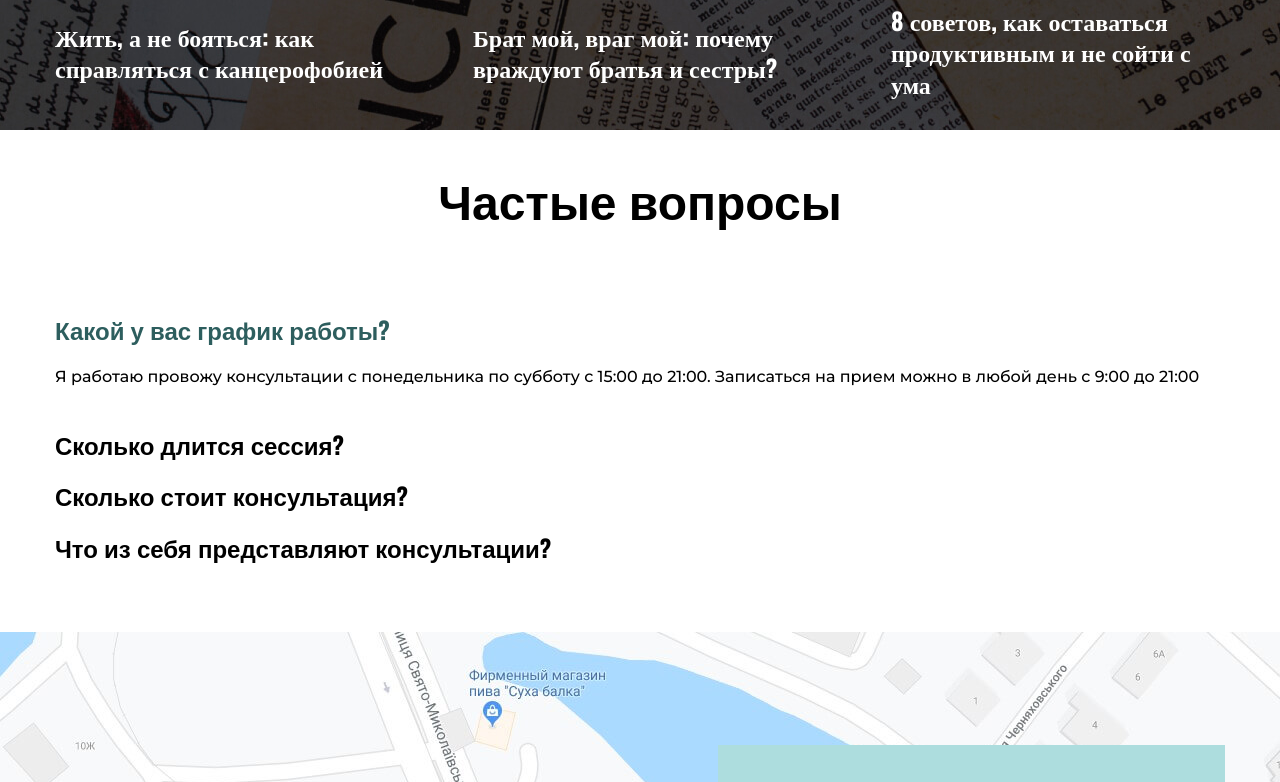
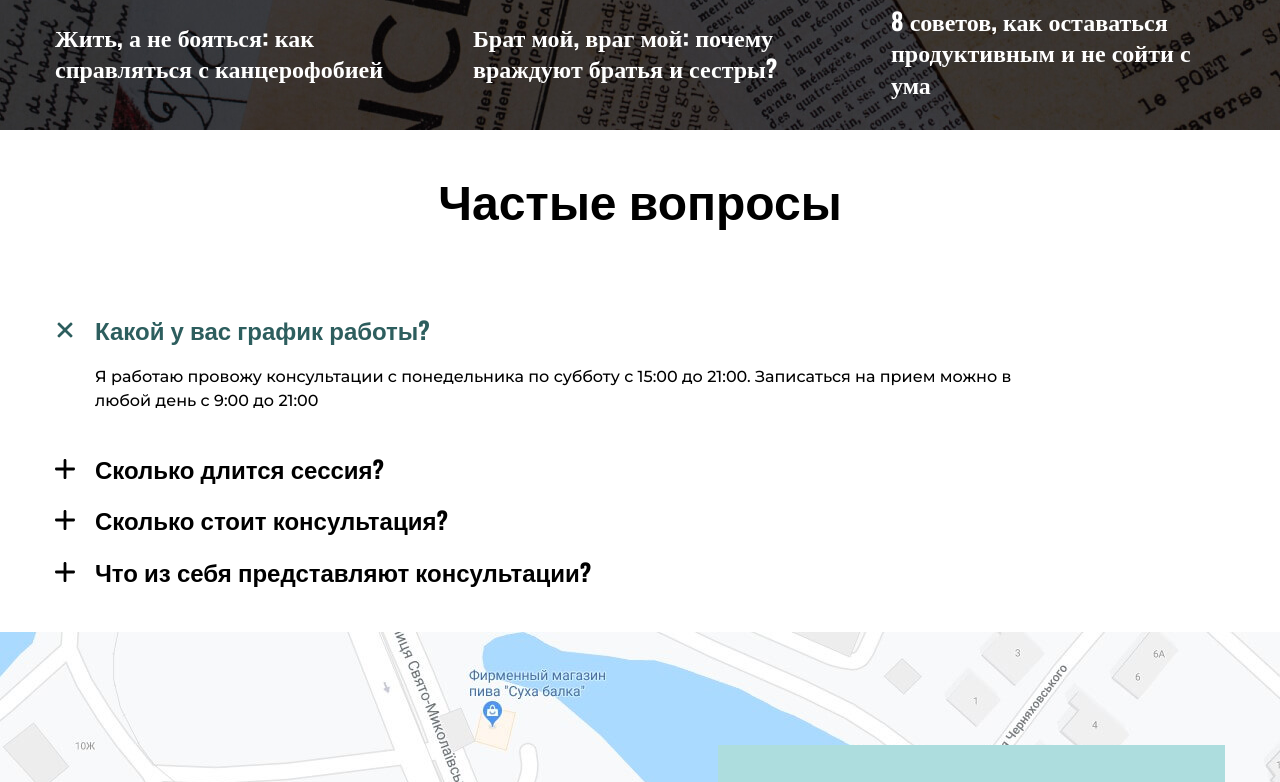
Before and after one commit to saruhonian/HW11, a plain HTML site: page index.html in a window 1280 px wide. Shown: the part 3483-4265 px from the top of the page. Drawn offline with nearby package versions, Linux system fonts and the light colour scheme.

Commit message:
last commit

```diff
--- a/index.html
+++ b/index.html
@@ -171,7 +171,7 @@
                 <div class="feedback__desc">
 
                     <div href="#" class="feedback__desc__item">
-                        <img class="feedback__desc__img" src="img/girl.jpg" alt="girl">
+                        <img class="feedback__desc__img" src="img/girl.png" alt="girl">
                         <p class="feedback__desc__img__text">
                             Марина, 25 лет
                         </p>
@@ -220,7 +220,9 @@
             </div>
             <div class="faq__work">
                 <h3 class="faq__work__title">
-                    Какой у вас график работы?
+                    <svg class="faq__svg" width="20" height="20" transform='rotate(45)' viewBox="0 0 20 20" fill="none" xmlns="http://www.w3.org/2000/svg">
+                    <path d="M18.9146 8.6046H11.3953V1.08527C11.3953 0.742732 10.9302 0 9.99996 0C9.06974 0 8.6046 0.742772 8.6046 1.08527V8.60464H1.08527C0.742772 8.6046 0 9.06973 0 9.99992C0 10.9301 0.742772 11.3953 1.08527 11.3953H8.60464V18.9146C8.60464 19.2571 9.06974 19.9999 10 19.9999C10.9303 19.9999 11.3954 19.2571 11.3954 18.9146V11.3953H18.9147C19.2572 11.3953 20 10.9302 20 9.99992C20 9.06965 19.2571 8.6046 18.9146 8.6046Z" fill="currentColor"/>
+                </svg>Какой у вас график работы?
                 </h3>
                 <p class="faq__work__text">
                     Я работаю провожу консультации с понедельника по субботу с 15:00 до 21:00.
@@ -229,13 +231,19 @@
             </div>
             <div class="faq__other">
                 <h3 class="faq__other__title">
-                    Сколько длится сессия?
+                    <svg  class="faq__svg" width="20" height="20" viewBox="0 0 20 20" fill="none" xmlns="http://www.w3.org/2000/svg">
+                    <path d="M18.9146 8.6046H11.3953V1.08527C11.3953 0.742732 10.9302 0 9.99996 0C9.06974 0 8.6046 0.742772 8.6046 1.08527V8.60464H1.08527C0.742772 8.6046 0 9.06973 0 9.99992C0 10.9301 0.742772 11.3953 1.08527 11.3953H8.60464V18.9146C8.60464 19.2571 9.06974 19.9999 10 19.9999C10.9303 19.9999 11.3954 19.2571 11.3954 18.9146V11.3953H18.9147C19.2572 11.3953 20 10.9302 20 9.99992C20 9.06965 19.2571 8.6046 18.9146 8.6046Z" fill="black"/>
+                </svg>Сколько длится сессия?
                 </h3>
                 <h3 class="faq__other__title">
-                    Сколько стоит консультация?
+                    <svg class="faq__svg" width="20" height="20" viewBox="0 0 20 20" fill="none" xmlns="http://www.w3.org/2000/svg">
+                    <path d="M18.9146 8.6046H11.3953V1.08527C11.3953 0.742732 10.9302 0 9.99996 0C9.06974 0 8.6046 0.742772 8.6046 1.08527V8.60464H1.08527C0.742772 8.6046 0 9.06973 0 9.99992C0 10.9301 0.742772 11.3953 1.08527 11.3953H8.60464V18.9146C8.60464 19.2571 9.06974 19.9999 10 19.9999C10.9303 19.9999 11.3954 19.2571 11.3954 18.9146V11.3953H18.9147C19.2572 11.3953 20 10.9302 20 9.99992C20 9.06965 19.2571 8.6046 18.9146 8.6046Z" fill="black"/>
+                </svg>Сколько стоит консультация?
                 </h3>
                 <h3 class="faq__other__title">
-                    Что из себя представляют консультации?
+                    <svg class="faq__svg" width="20" height="20" viewBox="0 0 20 20" fill="none" xmlns="http://www.w3.org/2000/svg">
+                    <path d="M18.9146 8.6046H11.3953V1.08527C11.3953 0.742732 10.9302 0 9.99996 0C9.06974 0 8.6046 0.742772 8.6046 1.08527V8.60464H1.08527C0.742772 8.6046 0 9.06973 0 9.99992C0 10.9301 0.742772 11.3953 1.08527 11.3953H8.60464V18.9146C8.60464 19.2571 9.06974 19.9999 10 19.9999C10.9303 19.9999 11.3954 19.2571 11.3954 18.9146V11.3953H18.9147C19.2572 11.3953 20 10.9302 20 9.99992C20 9.06965 19.2571 8.6046 18.9146 8.6046Z" fill="black"/>
+                </svg>Что из себя представляют консультации?
                 </h3>
             </div>
         </section>
--- a/sass/_main.scss
+++ b/sass/_main.scss
@@ -310,7 +310,12 @@
       font-weight: 500;
       line-height: 1.5;
       margin: 0;
+      padding-left: 40px;
+      padding-right: 170px;
     }
+  }
+  .faq__svg {
+    margin-right: 20px;
   }
   .faq__other {
     display: flex;
```
Also changed, not shown: css/style.css, img/girl.png (added), img/pluss.svg (added), 1 other file.
